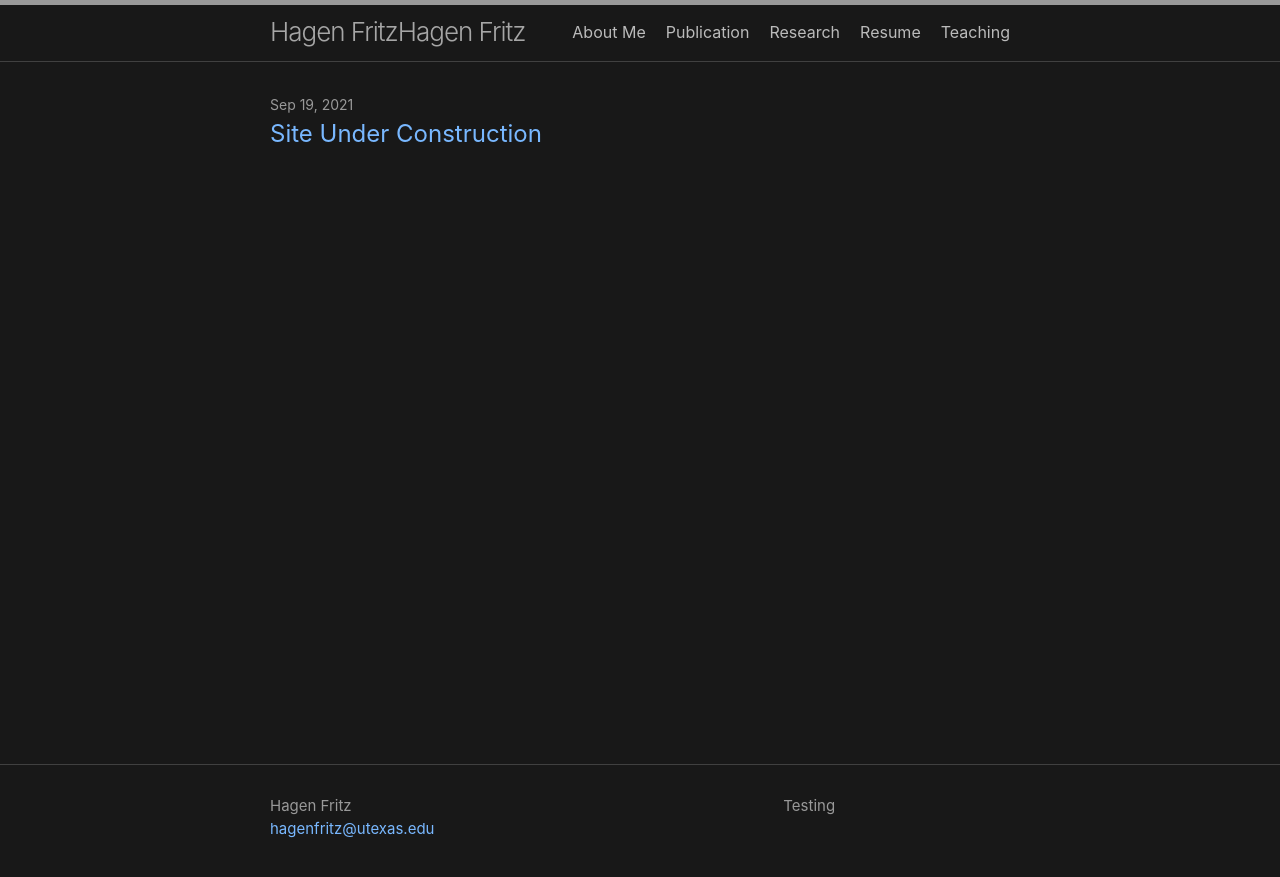
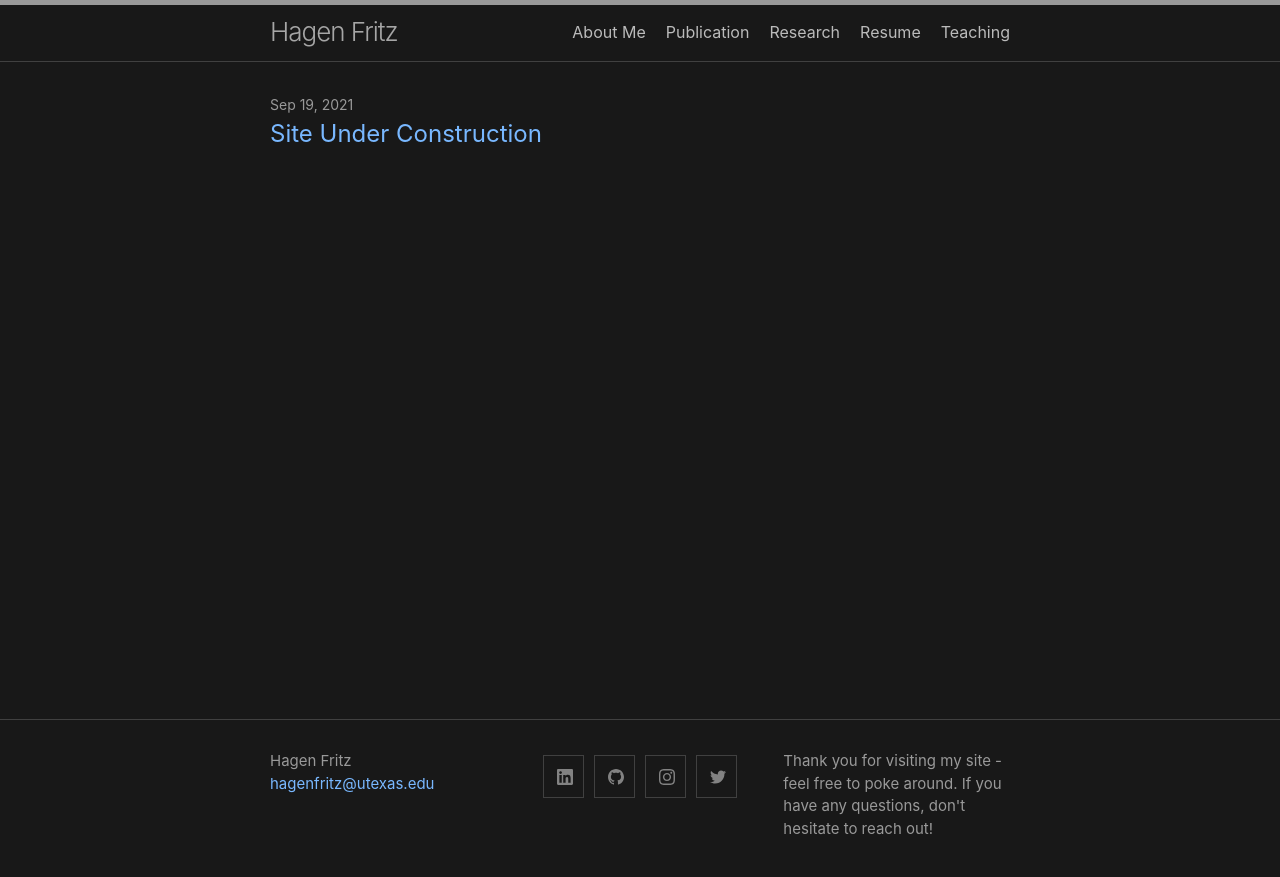
Before and after one commit to HagenFritz/HagenFritz.github.io, a Jekyll site: the page built from index.md, in a window 1280 px wide. Shown: the top 877 px of the page. Built offline with Jekyll 4.4.1, drawn with Linux system fonts in a browser that asks for light colours.

```diff
--- a/_config.yml
+++ b/_config.yml
@@ -21,21 +21,22 @@
 title: Hagen Fritz
 email: hagenfritz@utexas.edu
 description: >- # this means to ignore newlines until "baseurl:"
-  Testing
+  Thank you for visiting my site - feel free to poke around. If you have any questions,
+  don't hesitate to reach out!
 baseurl: / # the subpath of your site, e.g. /blog
 url: https://hagenfritz.github.io # the base hostname & protocol for your site, e.g. http://example.com
 
 # Fields that minima uses that are not default
 author: Hagen Fritz
-linkedin: hagenearlfritz
-instagram: itshagennothagen
-twitter: TheHage
-github:  HagenFritz
 # minima settings
 minima:
   date_format: "%b %-d, %Y"
   skin: dark
-
+  social_links:
+    linkedin: hagenearlfritz
+    instagram: itshagennothagen
+    twitter: TheHage
+    github:  HagenFritz
 # Custom Fields
 # title-logo: to create a title logo; 50 px height is ideal
 #title-logo: /images/title-image.png
--- a/_includes/header.html
+++ b/_includes/header.html
@@ -4,7 +4,7 @@
     {%- assign default_paths = site.pages | map: "path" -%}
     {%- assign page_paths = site.header_pages | default: default_paths -%}
     {%- assign titles_size = site.pages | map: 'title' | join: '' | size -%}
-    <a class="site-title" rel="author" href="{{ "/" | relative_url }}">{{ site.title | escape }}
+    <a class="site-title" rel="author" href="{{ "/" | relative_url }}">
     {%- if site.title-logo -%}
       <img src="{{ site.title-logo | relative_url }}" alt="{{ site.title | escape }}"></img>
     {%- else -%}
```
